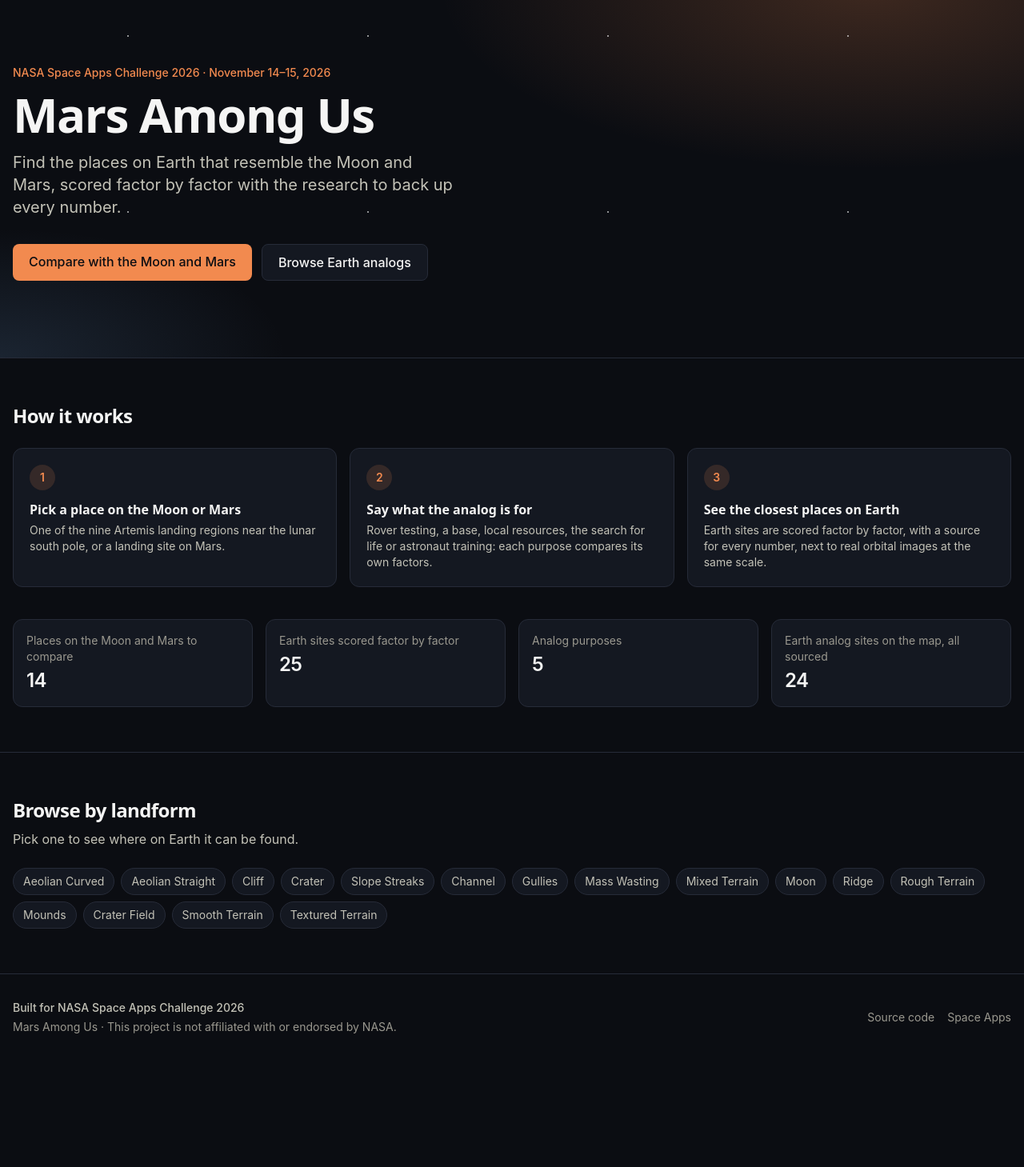
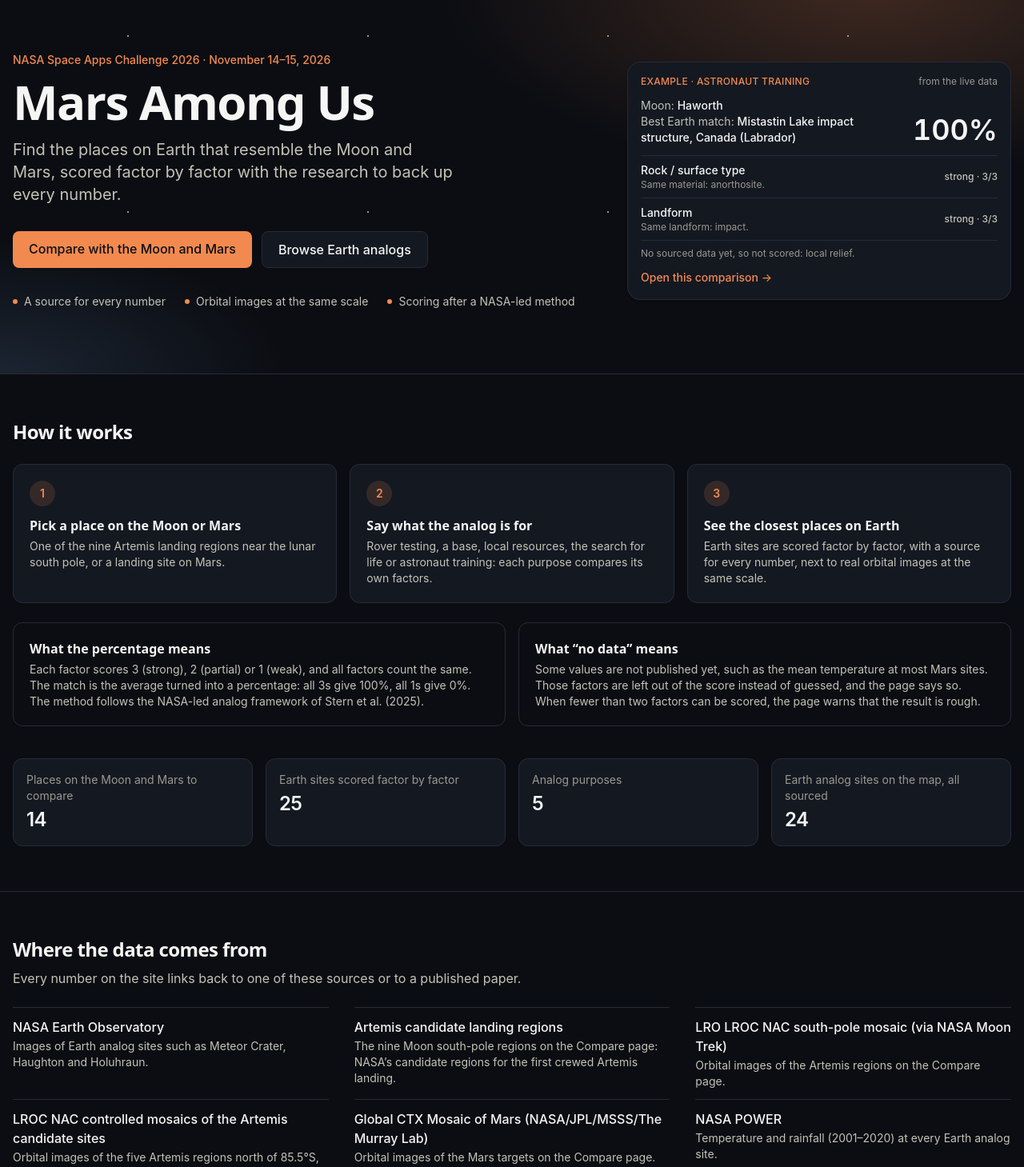
Before and after one commit to malkawi06/mars-among-us, a React (Vite) app: page / in a window 1280 px wide. Shown: the part 80-1539 px from the top of the page at 80% size. Before the commit the page ends 1406 px from the top, so only its background shows below. Built offline with nearby package versions, Linux system fonts and the light colour scheme; no server answers.

Commit message:
Home: a real worked example, what the percentage and no data mean, and the data sources
The example is the best Earth match for Haworth (astronaut training), computed from the data at
build time.

```diff
--- a/src/config/site.ts
+++ b/src/config/site.ts
@@ -88,6 +88,16 @@
   home: {
     primaryCta: { label: 'Compare with the Moon and Mars', to: '/compare' },
     secondaryCta: { label: 'Browse Earth analogs', to: '/analogs' },
+    /** Short promises under the buttons. */
+    promises: [
+      'A source for every number',
+      'Orbital images at the same scale',
+      'Scoring after a NASA-led method',
+    ],
+    scoring:
+      'Each factor scores 3 (strong), 2 (partial) or 1 (weak), and all factors count the same. The match is the average turned into a percentage: all 3s give 100%, all 1s give 0%. The method follows the NASA-led analog framework of Stern et al. (2025).',
+    noData:
+      'Some values are not published yet, such as the mean temperature at most Mars sites. Those factors are left out of the score instead of guessed, and the page says so. When fewer than two factors can be scored, the page warns that the result is rough.',
     steps: [
       {
         title: 'Pick a place on the Moon or Mars',
--- a/src/pages/Home.tsx
+++ b/src/pages/Home.tsx
@@ -1,19 +1,24 @@
 import { Link } from 'react-router'
 import { StatTile } from '../components/StatTile'
 import { site } from '../config/site'
+import { useAsync } from '../hooks/useAsync'
 import { usePageTitle } from '../hooks/usePageTitle'
+import { EARTH_URL, TARGETS_URL, loadOrbitalImages } from '../lib/orbitalImages'
 
 const stats = __HOME_STATS__
+const example = stats.example
+const SCORE_LABEL = { 3: 'strong', 2: 'partial', 1: 'weak' } as const
 
 export default function Home() {
   usePageTitle()
-  const { home } = site
+  const { home, about } = site
+  const exampleLink = `/compare?target=${example.targetId}&purpose=${example.purposeId}&site=${example.siteId}&view=images`
 
   return (
     <>
       <section className="hero-sky relative overflow-hidden border-b border-border">
-        <div className="relative mx-auto max-w-7xl px-4 py-16 sm:py-24">
-          <div>
+        <div className="relative mx-auto grid max-w-7xl items-center gap-10 px-4 py-14 sm:py-20 lg:grid-cols-[1fr_minmax(0,30rem)]">
+          <div className="min-w-0">
             <p className="text-sm font-medium text-accent">
               {site.event.name} · {site.event.dates}
             </p>
@@ -36,7 +41,18 @@
                 {home.secondaryCta.label}
               </Link>
             </div>
+
+            <ul className="mt-8 flex flex-wrap gap-x-6 gap-y-2 text-sm text-fg-2">
+              {home.promises.map((promise) => (
+                <li key={promise} className="flex items-center gap-2">
+                  <span className="size-1.5 rounded-full bg-accent" aria-hidden />
+                  {promise}
+                </li>
+              ))}
+            </ul>
           </div>
+
+          <ExampleCard link={exampleLink} />
         </div>
       </section>
 
@@ -54,11 +70,46 @@
           ))}
         </ol>
 
+        <div className="mt-6 grid gap-4 lg:grid-cols-2">
+          <div className="rounded-xl border border-border p-5">
+            <h3 className="font-semibold">What the percentage means</h3>
+            <p className="mt-1 text-sm text-fg-2">{home.scoring}</p>
+          </div>
+          <div className="rounded-xl border border-border p-5">
+            <h3 className="font-semibold">What “no data” means</h3>
+            <p className="mt-1 text-sm text-fg-2">{home.noData}</p>
+          </div>
+        </div>
+
         <div className="mt-10 grid grid-cols-2 gap-4 lg:grid-cols-4">
           <StatTile label="Places on the Moon and Mars to compare" value={stats.targets} />
           <StatTile label="Earth sites scored factor by factor" value={stats.earthSites} />
           <StatTile label="Analog purposes" value={stats.purposes} />
           <StatTile label="Earth analog sites on the map, all sourced" value={stats.analogSites} />
+        </div>
+      </section>
+
+      <section className="border-t border-border">
+        <div className="mx-auto max-w-7xl px-4 py-14">
+          <h2 className="text-2xl font-semibold tracking-tight">Where the data comes from</h2>
+          <p className="mt-2 max-w-2xl text-fg-2">
+            Every number on the site links back to one of these sources or to a published paper.
+          </p>
+          <ul className="mt-6 grid gap-x-8 gap-y-3 sm:grid-cols-2 lg:grid-cols-3">
+            {about.nasaData.map((source) => (
+              <li key={source.name} className="min-w-0 border-t border-border pt-3">
+                <a
+                  href={source.url}
+                  target="_blank"
+                  rel="noreferrer"
+                  className="font-medium hover:text-accent hover:underline"
+                >
+                  {source.name}
+                </a>
+                <p className="mt-0.5 text-sm text-fg-2">{source.howWeUseIt}</p>
+              </li>
+            ))}
+          </ul>
         </div>
       </section>
 
@@ -85,3 +136,76 @@
     </>
   )
 }
+
+/** One real comparison from the data, with its orbital images when the build has them. */
+function ExampleCard({ link }: { link: string }) {
+  const { data: images } = useAsync('orbital-images', loadOrbitalImages)
+  const targetImage = images?.targets[example.targetId]
+  const siteImage = images?.earth[example.siteId]
+
+  return (
+    <figure className="min-w-0 rounded-2xl border border-border bg-surface p-4 shadow-sm">
+      <figcaption className="flex items-baseline justify-between gap-3">
+        <span className="text-xs font-medium tracking-wide text-accent uppercase">
+          Example · {example.purposeLabel}
+        </span>
+        <span className="text-xs text-muted">from the live data</span>
+      </figcaption>
+
+      {targetImage && siteImage && (
+        <div className="mt-3 grid grid-cols-2 gap-2">
+          <img
+            src={TARGETS_URL + targetImage.file}
+            alt={`${example.targetName} on the Moon, from orbit`}
+            className="aspect-square w-full rounded-lg object-cover"
+          />
+          <img
+            src={EARTH_URL + siteImage.file}
+            alt={`${example.siteName} on Earth, from orbit`}
+            className="aspect-square w-full rounded-lg object-cover"
+          />
+        </div>
+      )}
+
+      <div className="mt-3 flex items-end justify-between gap-4">
+        <div className="min-w-0">
+          <p className="text-sm text-fg-2">
+            Moon: <span className="font-medium text-fg">{example.targetName}</span>
+          </p>
+          <p className="text-sm text-fg-2">
+            Best Earth match:{' '}
+            <span className="font-medium text-fg">
+              {example.siteName}, {example.siteCountry}
+            </span>
+          </p>
+        </div>
+        <p className="shrink-0 text-4xl font-semibold tabular-nums">
+          {example.percent === null ? '—' : `${example.percent}%`}
+        </p>
+      </div>
+
+      <ul className="mt-3 divide-y divide-border border-y border-border">
+        {example.factors.map((factor) => (
+          <li key={factor.label} className="flex items-center justify-between gap-3 py-2 text-sm">
+            <span className="min-w-0">
+              <span className="font-medium">{factor.label}</span>
+              <span className="block text-xs text-muted">{factor.reason}</span>
+            </span>
+            <span className="shrink-0 text-xs font-medium text-fg-2">
+              {SCORE_LABEL[factor.score]} · {factor.score}/3
+            </span>
+          </li>
+        ))}
+      </ul>
+      {example.notScored.length > 0 && (
+        <p className="mt-2 text-xs text-muted">
+          No sourced data yet, so not scored: {example.notScored.join(', ').toLowerCase()}.
+        </p>
+      )}
+
+      <Link to={link} className="mt-3 inline-block text-sm font-medium text-accent hover:underline">
+        Open this comparison →
+      </Link>
+    </figure>
+  )
+}
--- a/src/vite-env.d.ts
+++ b/src/vite-env.d.ts
@@ -7,4 +7,17 @@
   purposes: number
   analogSites: number
   landforms: [string, string][]
+  /** The best Earth match for one Moon region and purpose, computed from the data at build time. */
+  example: {
+    targetId: string
+    targetName: string
+    purposeId: string
+    purposeLabel: string
+    siteId: string
+    siteName: string
+    siteCountry: string
+    percent: number | null
+    factors: { label: string; score: 1 | 2 | 3; reason: string }[]
+    notScored: string[]
+  }
 }
--- a/vite.config.ts
+++ b/vite.config.ts
@@ -4,7 +4,12 @@
 import { site } from './src/config/site.ts'
 import { ANALOG_SITES, LANDFORM_NAMES } from './src/data/analogs.ts'
 import { EARTH_SITES, TARGETS } from './src/data/compare.ts'
-import { PURPOSES } from './src/lib/similarity.ts'
+import { PURPOSES, rank } from './src/lib/similarity.ts'
+
+// The home page's worked example: the best Earth match for a Moon region, computed from the real data.
+const exampleTarget = TARGETS.find((t) => t.id === 'moon-2')!
+const examplePurpose = PURPOSES.find((p) => p.id === 'training')!
+const exampleMatch = rank(exampleTarget, examplePurpose, EARTH_SITES)[0]
 
 // Fills %SITE_NAME%, %SITE_DESCRIPTION% and %SITE_URL% in index.html from src/config/site.ts,
 // so the browser tab and link previews stay in sync with the rest of the app.
@@ -34,6 +39,20 @@
       purposes: PURPOSES.length,
       analogSites: ANALOG_SITES.length,
       landforms: Object.entries(LANDFORM_NAMES),
+      example: {
+        targetId: exampleTarget.id,
+        targetName: exampleTarget.name,
+        purposeId: examplePurpose.id,
+        purposeLabel: examplePurpose.label,
+        siteId: exampleMatch.site.id,
+        siteName: exampleMatch.site.name,
+        siteCountry: exampleMatch.site.country,
+        percent: exampleMatch.percent,
+        factors: exampleMatch.factors
+          .filter((f) => f.score !== null)
+          .map((f) => ({ label: f.label, score: f.score, reason: f.reason })),
+        notScored: exampleMatch.factors.filter((f) => f.score === null).map((f) => f.label),
+      },
     }),
   },
 })
```
